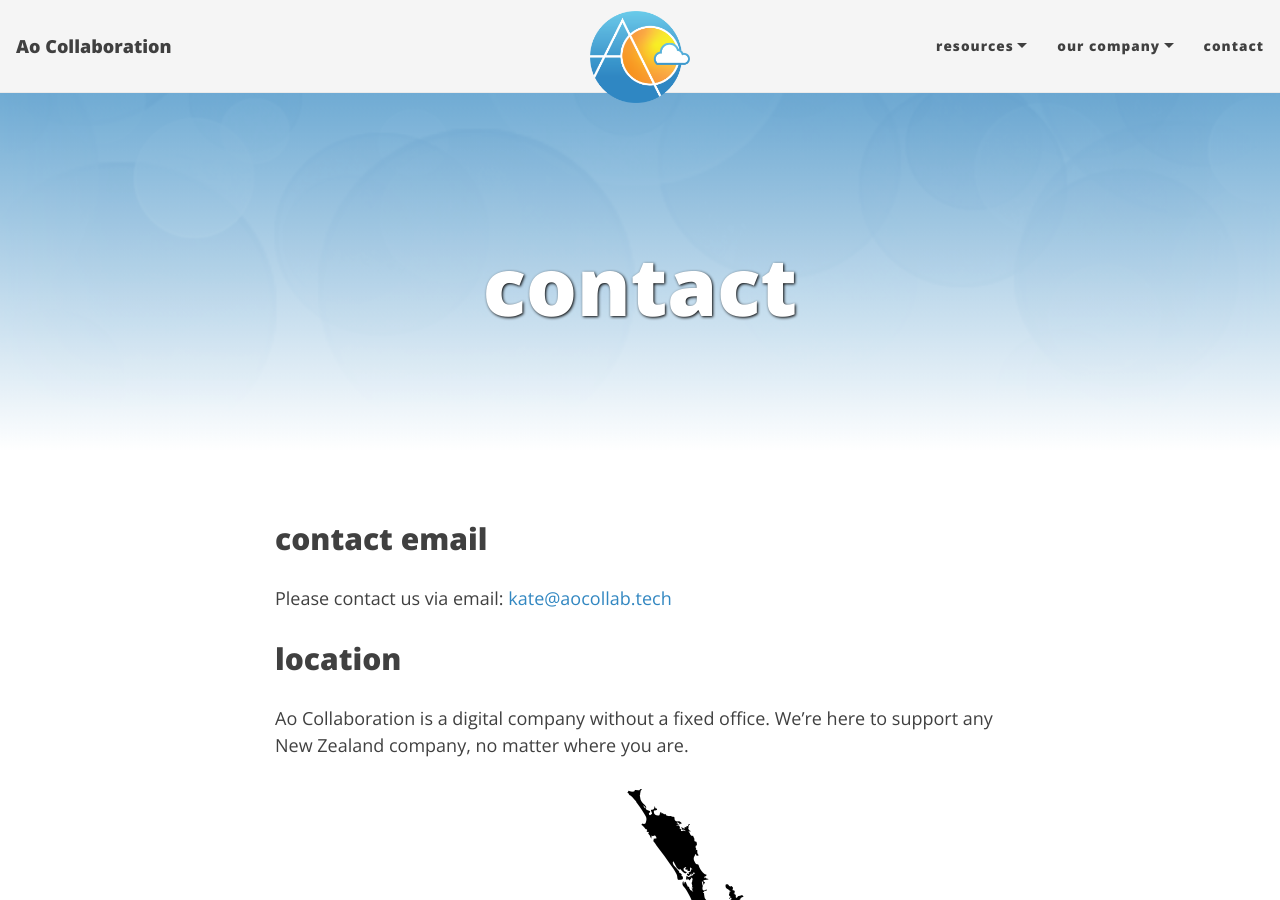
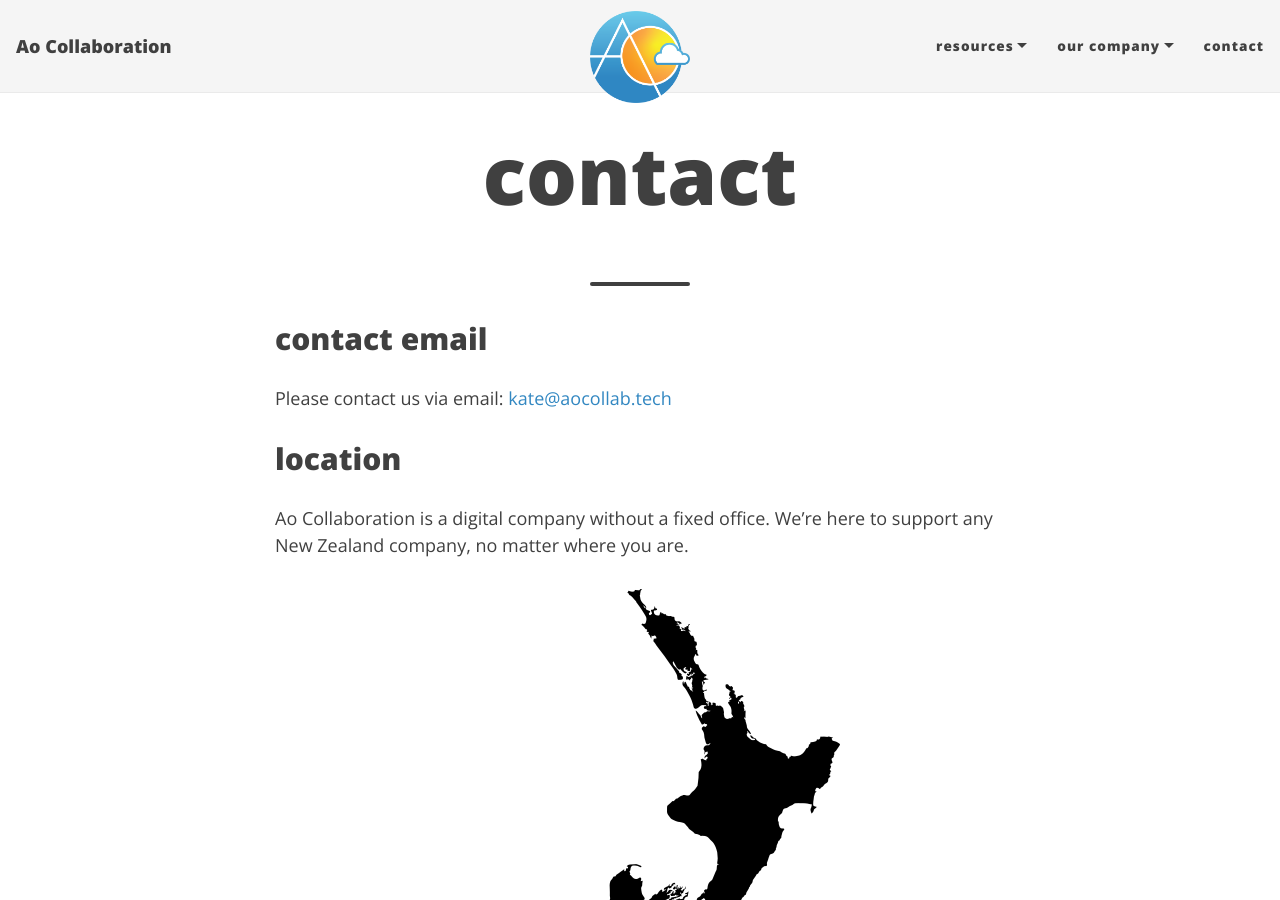
Before and after one commit to Ao-Collaboration/Ao-Collaboration.github.io, a Jekyll site: the page built from contact.md, in a window 1280 px wide and 900 px high. Built offline with Jekyll 4.4.1, drawn with Linux system fonts in a browser that asks for light colours; nearby versions of some CDN libraries; comment, search, counter and statistics services are not loaded.

Commit message:
Update contact.md

```diff
--- a/contact.md
+++ b/contact.md
@@ -1,7 +1,7 @@
 ---
 layout: page
 title: contact
-cover-img: assets/img/page-header.png
+cover-img:
 ---
 
 ## contact email
```
